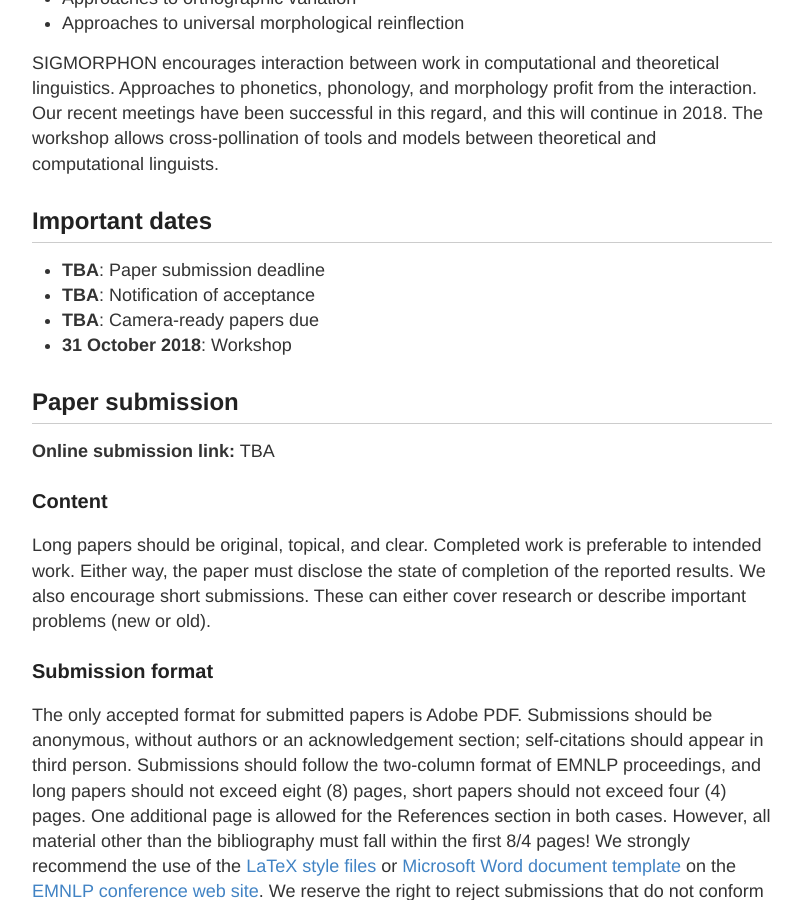
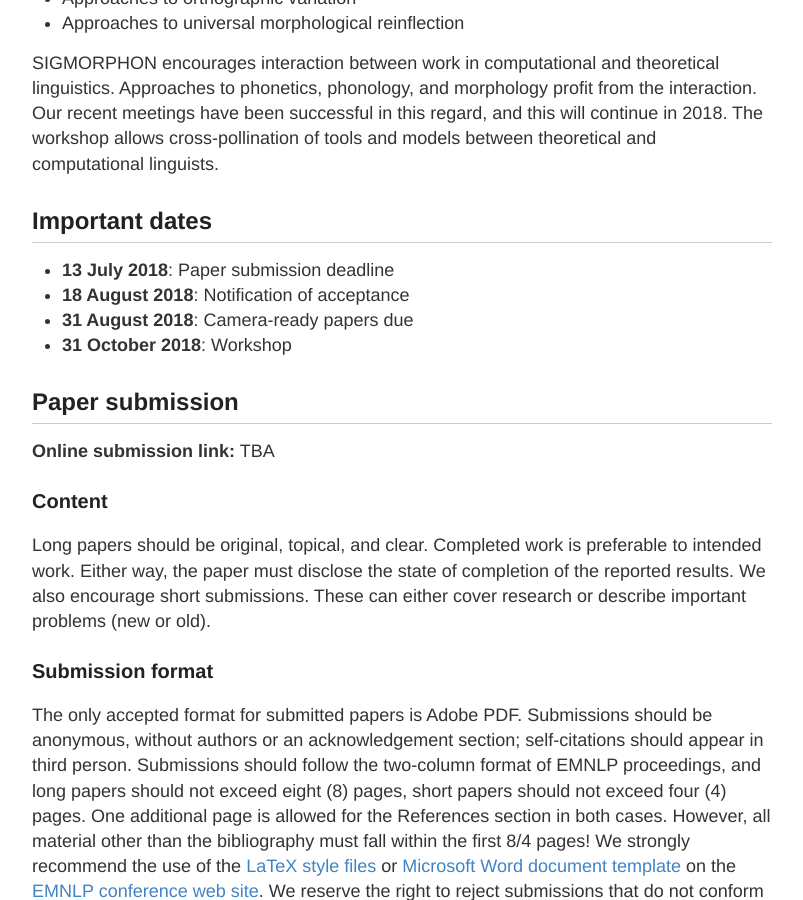
Before and after one commit to sigmorphon/sigmorphon.github.io, a Jekyll site: the page built from workshops/2018.md, in a window 1280 px wide and 900 px high, scrolled down 1022 px. Shown: the whole window, without its empty margins (238-1041 px from the left). Built offline with Jekyll 4.4.1, drawn with Linux system fonts in a browser that asks for light colours.

Commit message:
update dates for 2018 workshop

```diff
--- a/workshops/2018.md
+++ b/workshops/2018.md
@@ -32,9 +32,9 @@
 
 ## Important dates
 
-- **TBA**: Paper submission deadline
-- **TBA**: Notification of acceptance
-- **TBA**: Camera-ready papers due
+- **13 July 2018**: Paper submission deadline
+- **18 August 2018**: Notification of acceptance
+- **31 August 2018**: Camera-ready papers due
 - **31 October 2018**: Workshop
 
 ## Paper submission
```
Also changed, not shown: sharedtasks/2018/index.md (+1 -1 lines).
